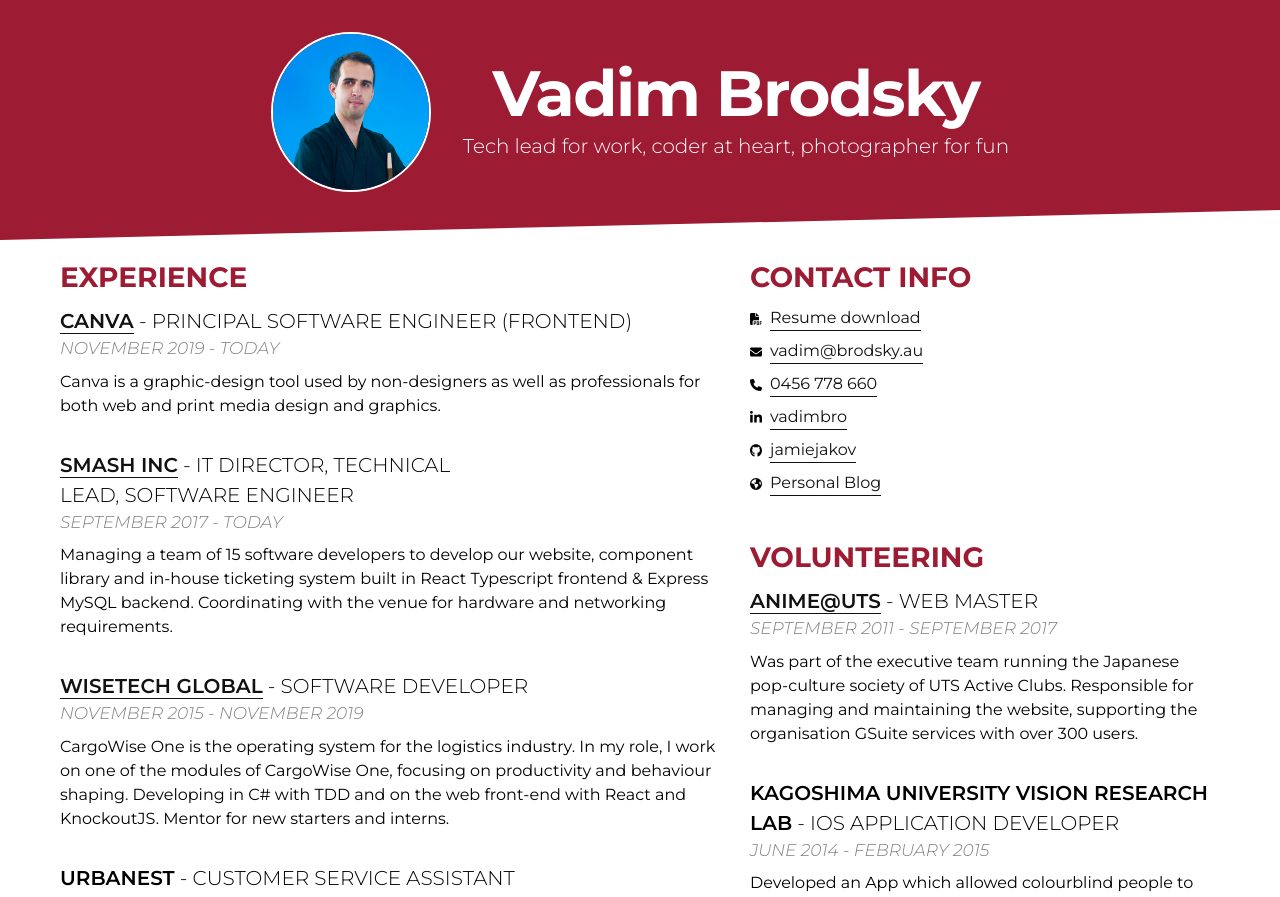
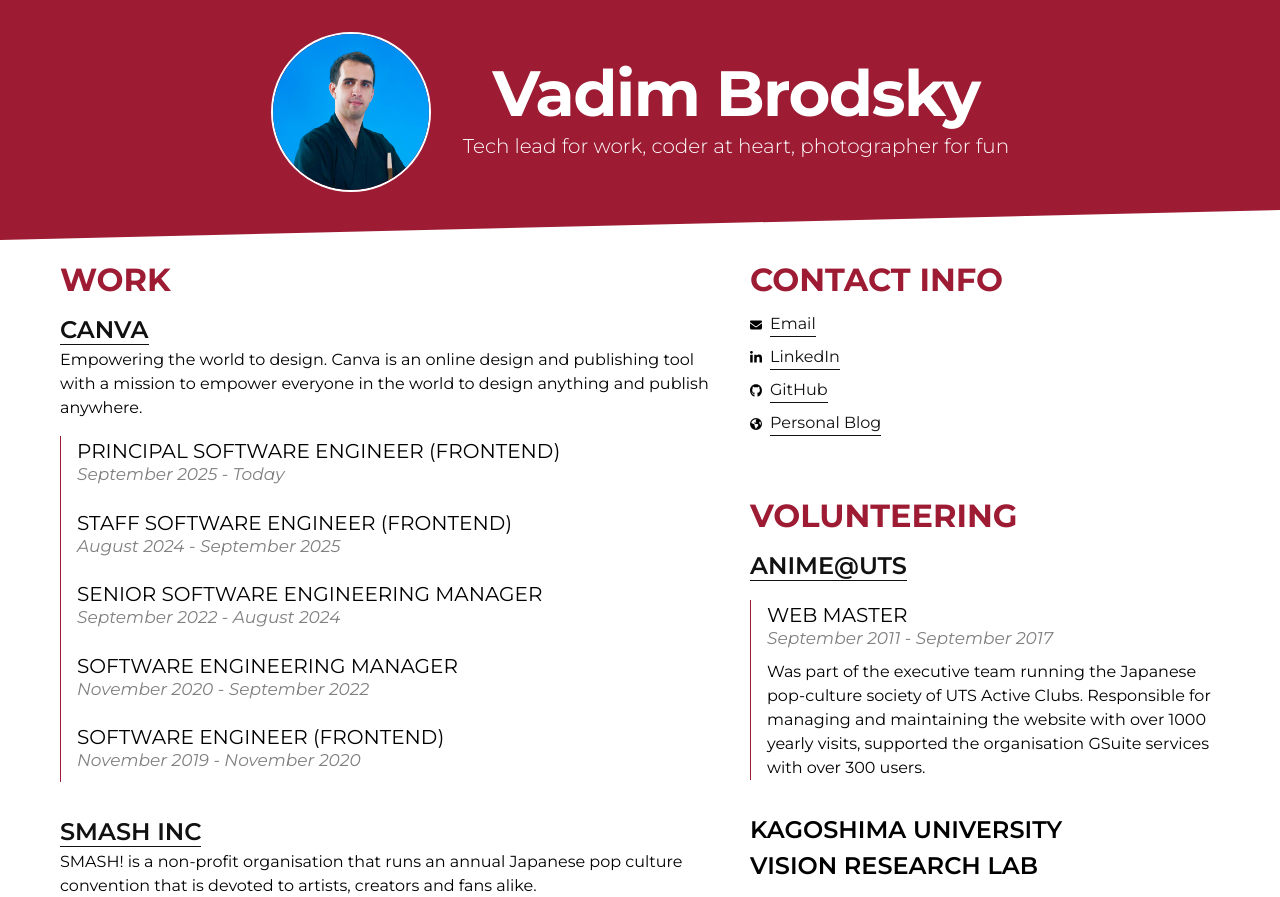
Before and after one commit to jamiejakov/vadim.brodsky.au, a React (Vite) app: page / in a window 1280 px wide. Shown: the top 897 px of the page. Built offline with nearby package versions, Linux system fonts and the light colour scheme.

Commit message:
update the layout and info of the experiences I have had in various roles

```diff
--- a/src/App.module.scss
+++ b/src/App.module.scss
@@ -27,5 +27,5 @@
 .column {
   display: flex;
   flex-direction: column;
-  gap: variables.$baseUnit * 4;
+  gap: variables.$baseUnit * 6;
 }
--- a/src/App.tsx
+++ b/src/App.tsx
@@ -14,11 +14,11 @@
         <div className={styles.content}>
           <div className={styles.column}>
             <Experience />
-            <Education />
           </div>
           <div className={styles.column}>
             <Contact />
             <Volunteering />
+            <Education />
           </div>
         </div>
       </main>
--- a/src/layout/Block.module.scss
+++ b/src/layout/Block.module.scss
@@ -1,20 +1,21 @@
 @use '../../style/variables.scss';
+
 
 .title {
   text-transform: uppercase;
   letter-spacing: 0px;
-  font-weight: 300;
+  font-weight: 400;
   font-size: 20px;
 
   .mainTitle {
     font-weight: 600;
+    font-size: 24px;
   }
 }
 
 .dates {
-  text-transform: uppercase;
   letter-spacing: 0px;
-  font-weight: 300;
+  font-weight: 400;
   color: #817f7f;
   font-style: italic;
   font-size: 17px;
@@ -23,3 +24,23 @@
 .content {
   margin-top: variables.$baseUnit;
 }
+
+
+.experiences {
+  display: flex;
+  flex-direction: column;
+  gap: variables.$baseUnit * 1.5;
+
+  border-left: 1px solid variables.$primaryColor;
+  padding-left: variables.$baseUnit * 2;
+  margin-top: variables.$baseUnit * 2;
+}
+
+.experience {
+  display: flex;
+  flex-direction: column;
+
+  .dates {
+    margin-top: variables.$baseUnit * -0.5;
+  }
+}
--- a/src/layout/Block.tsx
+++ b/src/layout/Block.tsx
@@ -1,23 +1,39 @@
 import styles from './Block.module.scss';
 
-type BlockProps = React.PropsWithChildren & {
+type LocationBlockProps = React.PropsWithChildren & {
   url?: string;
   title: string;
-  subtitle: string;
-  startDate: string;
-  endDate: string;
+  description?: string;
 };
 
-export const Block: React.ComponentType<BlockProps> = (props) => {
-  const { children, url, title, subtitle, startDate, endDate } = props;
+export const LocationBlock: React.ComponentType<LocationBlockProps> = (props) => {
+  const { children, url, title, description } = props;
 
   const titleNode = url ? <a href={url}>{title}</a> : title;
 
   return (
     <div className={styles.block}>
       <h3 className={styles.title}>
-        <span className={styles.mainTitle}>{titleNode}</span> - {subtitle}
+        <span className={styles.mainTitle}>{titleNode}</span>
       </h3>
+      <div>{description}</div>
+      <div className={styles.experiences}>{children}</div>
+    </div>
+  );
+};
+
+type ExperienceBlockProps = React.PropsWithChildren & {
+  title: string;
+  startDate: string;
+  endDate: string;
+};
+
+export const ExperienceBlock: React.ComponentType<ExperienceBlockProps> = (props) => {
+  const { children, title, startDate, endDate } = props;
+
+  return (
+    <div className={styles.experience}>
+      <span className={styles.title}>{title}</span>
       <span className={styles.dates}>
         {startDate} - {endDate}
       </span>
--- a/src/layout/Section.module.scss
+++ b/src/layout/Section.module.scss
@@ -4,7 +4,7 @@
   text-transform: uppercase;
   letter-spacing: 0px;
   font-weight: 700;
-  font-size: 28px;
+  font-size: 32px;
   color: variables.$primaryColor;
 }
 
--- a/src/sections/Contact.tsx
+++ b/src/sections/Contact.tsx
@@ -2,21 +2,19 @@
 
 import globe from '../images/earth-americas-solid.svg';
 import email from '../images/envelope-solid.svg';
-import filePdf from '../images/file-pdf-solid.svg';
 import github from '../images/github-brands.svg';
 import linkedIn from '../images/linkedin-in-brands.svg';
-import phone from '../images/phone-solid.svg';
 import styles from './Contact.module.scss';
 
 export const Contact: React.ComponentType = () => {
   return (
     <Section title="Contact Info">
       <ul className={styles.list}>
-        <ContactItem icon={filePdf} link="VadimBrodskyResume.pdf" label="Resume download" />
-        <ContactItem icon={email} link="mailto:vadim@brodsky.au" label="vadim@brodsky.au" />
-        <ContactItem icon={phone} link="tel:+61456778660" label="0456 778 660" />
-        <ContactItem icon={linkedIn} link="https://www.linkedin.com/in/vadimbro/" label="vadimbro" />
-        <ContactItem icon={github} link="https://github.com/jamiejakov" label="jamiejakov" />
+        {/* <ContactItem icon={filePdf} link="VadimBrodskyResume.pdf" label="Resume download" /> */}
+        <ContactItem icon={email} link="mailto:v@brodsky.au" label="Email" />
+        {/* <ContactItem icon={phone} link="tel:+61456778660" label="0456 778 660" /> */}
+        <ContactItem icon={linkedIn} link="https://www.linkedin.com/in/vadimbro/" label="LinkedIn" />
+        <ContactItem icon={github} link="https://github.com/jamiejakov" label="GitHub" />
         <ContactItem icon={globe} link="https://jamiejakov.lv" label="Personal Blog" />
       </ul>
     </Section>
--- a/src/sections/Experience.tsx
+++ b/src/sections/Experience.tsx
@@ -1,43 +1,70 @@
-import { Block } from '../layout/Block';
+import { ExperienceBlock, LocationBlock } from '../layout/Block';
 import { Section } from '../layout/Section';
 
 export const Experience: React.ComponentType = () => (
-  <Section title="Experience">
-    <Block
+  <Section title="Work">
+    <LocationBlock
       title="Canva"
       url="https://canva.com"
-      subtitle="Principal Software Engineer (Frontend)"
-      startDate="November 2019"
-      endDate="Today"
+      description="Empowering the world to design. Canva is an online design and publishing tool with a mission to empower everyone in the world to design anything and publish anywhere."
     >
-      Canva is a graphic-design tool used by non-designers as well as professionals for both web and print media design
-      and graphics.
-    </Block>
-    <Block
+      <ExperienceBlock
+        title="Principal Software Engineer (Frontend)"
+        startDate="September 2025"
+        endDate="Today"
+      ></ExperienceBlock>
+      <ExperienceBlock
+        title="Staff Software Engineer (Frontend)"
+        startDate="August 2024"
+        endDate="September 2025"
+      ></ExperienceBlock>
+      <ExperienceBlock
+        title="Senior Software Engineering Manager"
+        startDate="September 2022"
+        endDate="August 2024"
+      ></ExperienceBlock>
+      <ExperienceBlock
+        title="Software Engineering Manager"
+        startDate="November 2020"
+        endDate="September 2022"
+      ></ExperienceBlock>
+      <ExperienceBlock
+        title="Software Engineer (Frontend)"
+        startDate="November 2019"
+        endDate="November 2020"
+      ></ExperienceBlock>
+    </LocationBlock>
+    <LocationBlock
       title="SMASH Inc"
       url="https://smash.org.au"
-      subtitle="IT Director, Technical Lead, Software Engineer"
-      startDate="September 2017"
-      endDate="today"
+      description="SMASH! is a non-profit organisation that runs an annual Japanese pop culture convention that is devoted to artists, creators and fans alike."
     >
-      Managing a team of 15 software developers to develop our website, component library and in-house ticketing system
-      built in React Typescript frontend & Express MySQL backend. Coordinating with the venue for hardware and
-      networking requirements.
-    </Block>
-    <Block
-      title="WiseTech Global"
-      url="https://wisetechglobal.com"
-      subtitle="Software Developer"
-      startDate="November 2015"
-      endDate="November 2019"
+      <ExperienceBlock title="Technical Lead" startDate="September 2017" endDate="Today">
+        Architected and maintained an in-house ticketing system. Set the foundations and evolutions of the tech stack
+        and strategy. Built the system in React Typescript FE & ExpressJS, MySQL BE with GitHub Actions CI, CD & Azure
+        hosting.
+      </ExperienceBlock>
+      <ExperienceBlock title="IT Director" startDate="September 2017" endDate="December 2025">
+        Managing a team of 15 software developers to develop our website, component library and in-house ticketing
+        system. Coordinating with leads of teams across the org for collaboration and planning for the annual event.
+        Liaised with the venue for hardware and networking requirements.
+      </ExperienceBlock>
+    </LocationBlock>
+    <LocationBlock title="WiseTech Global" url="https://wisetechglobal.com">
+      <ExperienceBlock title="Software Developer" startDate="November 2015" endDate="November 2019">
+        CargoWise One is the operating system for the logistics industry. In my role, I work on one of the modules of
+        CargoWise One, focusing on productivity and behaviour shaping. Developing in C# with TDD and on the web
+        front-end with React and KnockoutJS. Mentor for new starters and interns.
+      </ExperienceBlock>
+    </LocationBlock>
+    <LocationBlock
+      title="urbanest student accommodation"
+      description="urbanest is a leading contemporary student accommodation provider, focused on delivering the highest quality accommodation and sector-leading service to students."
     >
-      CargoWise One is the operating system for the logistics industry. In my role, I work on one of the modules of
-      CargoWise One, focusing on productivity and behaviour shaping. Developing in C# with TDD and on the web front-end
-      with React and KnockoutJS. Mentor for new starters and interns.
-    </Block>
-    <Block title="urbanest" subtitle="Customer Service Assistant" startDate="November 2011" endDate="November 2015">
-      Coordinate and deliver the community building and sales activity at the site ensuring high levels of customer
-      retention and acquisition.
-    </Block>
+      <ExperienceBlock title="Customer Service Assistant" startDate="November 2011" endDate="November 2015">
+        Coordinate and deliver the community building and sales activity at the site ensuring high levels of customer
+        retention and acquisition.
+      </ExperienceBlock>
+    </LocationBlock>
   </Section>
 );
--- a/src/sections/Volunteering.tsx
+++ b/src/sections/Volunteering.tsx
@@ -1,26 +1,20 @@
-import { Block } from '../layout/Block';
+import { ExperienceBlock, LocationBlock } from '../layout/Block';
 import { Section } from '../layout/Section';
 
 export const Volunteering: React.ComponentType = () => (
   <Section title="Volunteering">
-    <Block
-      title="Anime@UTS"
-      url="https://utsanime.net"
-      subtitle="web master"
-      startDate="September 2011"
-      endDate="September 2017"
-    >
-      Was part of the executive team running the Japanese pop-culture society of UTS Active Clubs. Responsible for
-      managing and maintaining the website, supporting the organisation GSuite services with over 300 users.
-    </Block>
-    <Block
-      title="Kagoshima university vision research lab"
-      subtitle="iOS application developer"
-      startDate="June 2014"
-      endDate="February 2015"
-    >
-      Developed an App which allowed colourblind people to distinguish colours, by changing the shading of the red and
-      green parts of the video captured on camera.
-    </Block>
+    <LocationBlock title="Anime@UTS" url="https://utsanime.net">
+      <ExperienceBlock title="web master" startDate="September 2011" endDate="September 2017">
+        Was part of the executive team running the Japanese pop-culture society of UTS Active Clubs. Responsible for
+        managing and maintaining the website with over 1000 yearly visits, supported the organisation GSuite services
+        with over 300 users.
+      </ExperienceBlock>
+    </LocationBlock>
+    <LocationBlock title="Kagoshima university vision research lab">
+      <ExperienceBlock title="iOS application developer" startDate="June 2014" endDate="February 2015">
+        Developed an App which allowed colourblind people to distinguish colours, by changing the shading of the red and
+        green parts of the video captured on camera.
+      </ExperienceBlock>
+    </LocationBlock>
   </Section>
 );
```
Also changed, not shown: src/sections/Education.tsx (+12 -16 lines).
